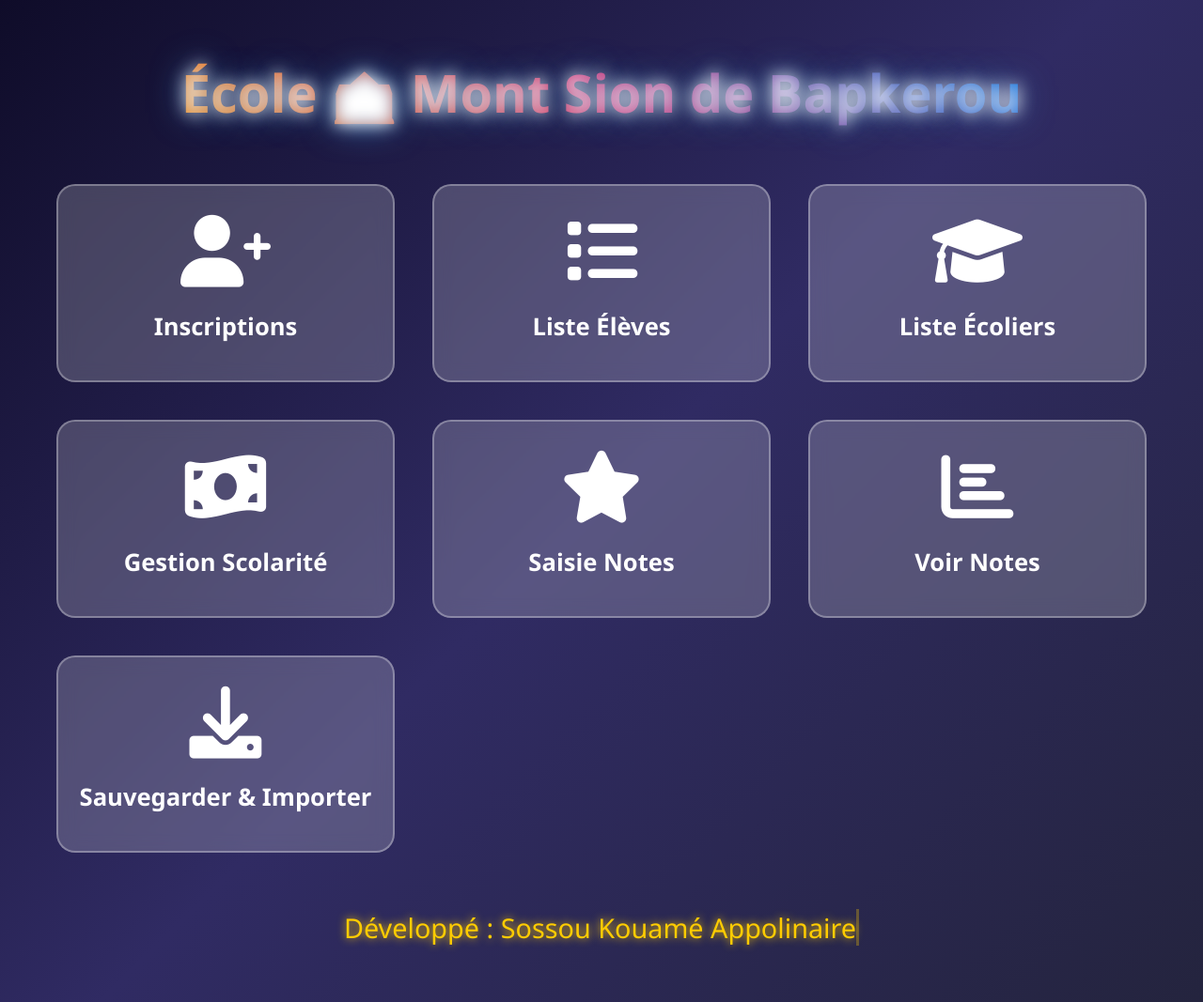
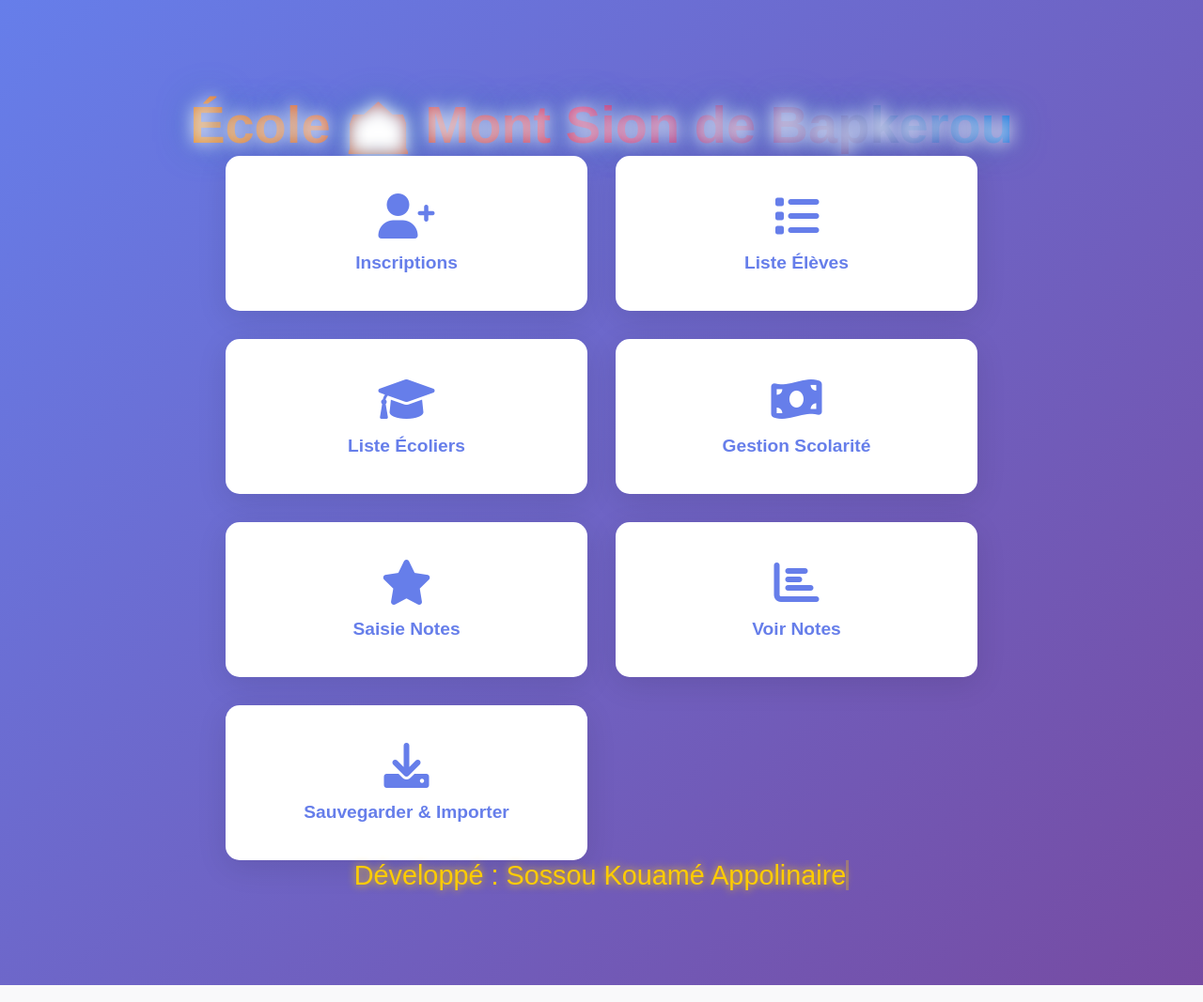
Before and after one commit to appolinair2355/-cole-, a Flask app: page / in a window 1280 px wide. Shown: the whole page at 94% size. Run offline with Flask 3, Linux system fonts and the light colour scheme.

Commit message:
Update style.css

```diff
--- a/static/css/style.css
+++ b/static/css/style.css
@@ -1,28 +1,3 @@
-/* ===== RESET ===== */
-* {
-    margin: 0;
-    padding: 0;
-    box-sizing: border-box;
-}
-
-body {
-    font-family: 'Segoe UI', Tahoma, Geneva, Verdana, sans-serif;
-    background: linear-gradient(135deg, #0f0c29, #302b63, #24243e);
-    color: #fff;
-    min-height: 100vh;
-    display: flex;
-    flex-direction: column;
-    justify-content: space-between;
-}
-
-.container {
-    width: 100%;
-    max-width: 1200px;
-    margin: 0 auto;
-    padding: 20px;
-    flex: 1;
-}
-
 /* ===== NOM DE L'ÉCOLE ===== */
 .school-name {
     text-align: center;
@@ -67,93 +42,183 @@ body {
 @keyframes blink {
     50% { border-color: transparent; }
 }
+* {
+    margin: 0;
+    padding: 0;
+    box-sizing: border-box;
+}
 
-/* ===== BOUTONS GRANDS ET ATTRACTIFS ===== */
+body {
+    font-family: 'Arial', sans-serif;
+    background: linear-gradient(135deg, #667eea 0%, #764ba2 100%);
+    min-height: 100vh;
+    padding: 20px;
+}
+
+.container {
+    max-width: 1200px;
+    margin: 0 auto;
+}
+
+.accueil-container {
+    text-align: center;
+    padding: 40px 20px;
+}
+
+.main-title {
+    color: white;
+    font-size: 3em;
+    margin-bottom: 50px;
+    text-shadow: 2px 2px 4px rgba(0,0,0,0.3);
+}
+
 .buttons-grid {
     display: grid;
-    grid-template-columns: repeat(auto-fit, minmax(320px, 1fr));
-    gap: 40px;
-    margin: 60px 0;
+    grid-template-columns: repeat(auto-fit, minmax(250px, 1fr));
+    gap: 30px;
+    max-width: 800px;
+    margin: 0 auto;
 }
 
 .home-btn {
-    background: rgba(255, 255, 255, 0.2);
-    backdrop-filter: blur(10px);
-    border: 2px solid rgba(255, 255, 255, 0.3);
-    color: #fff;
+    background: white;
+    color: #667eea;
     padding: 40px 20px;
-    border-radius: 20px;
+    border-radius: 15px;
     text-decoration: none;
     display: flex;
     flex-direction: column;
     align-items: center;
     gap: 15px;
-    font-size: 1.6em;
+    font-size: 1.2em;
     font-weight: bold;
-    transition: transform 0.4s ease, box-shadow 0.4s ease;
-    animation: fadeInUp 1s ease-in-out;
+    box-shadow: 0 8px 32px rgba(0,0,0,0.1);
+    transition: all 0.3s ease;
 }
 
 .home-btn:hover {
-    transform: translateY(-10px) scale(1.05);
-    box-shadow: 0 20px 40px rgba(255, 255, 255, 0.3);
-    background: rgba(255, 255, 255, 0.3);
+    transform: translateY(-5px);
+    box-shadow: 0 12px 40px rgba(0,0,0,0.2);
 }
 
 .home-btn i {
-    font-size: 3em;
-    animation: bounce 2s infinite;
+    font-size: 2.5em;
 }
 
-@keyframes bounce {
-    0%, 20%, 50%, 80%, 100% { transform: translateY(0); }
-    40% { transform: translateY(-10px); }
-    60% { transform: translateY(-5px); }
-}
-
-@keyframes fadeInUp {
-    from {
-        opacity: 0;
-        transform: translateY(40px);
-    }
-    to {
-        opacity: 1;
-        transform: translateY(0);
-    }
-}
-
-/* ===== FORMULAIRES & TABLEAUX ===== */
-.form-container,
-.table-container {
-    background: rgba(255, 255, 255, 0.15);
-    backdrop-filter: blur(15px);
-    border: 1px solid rgba(255, 255, 255, 0.2);
+.form-container {
+    background: white;
     padding: 40px;
-    border-radius: 20px;
-    margin: 40px auto;
-    max-width: 1000px;
+    border-radius: 15px;
+    box-shadow: 0 10px 40px rgba(0,0,0,0.1);
+    max-width: 600px;
+    margin: 0 auto;
 }
 
 .form-title {
-    color: #fff;
+    color: #667eea;
     text-align: center;
     margin-bottom: 30px;
-    font-size: 2.2em;
+    font-size: 2em;
+}
+
+.form-group {
+    margin-bottom: 20px;
+}
+
+.form-group label {
+    display: block;
+    margin-bottom: 5px;
+    color: #333;
+    font-weight: bold;
+}
+
+.form-group input,
+.form-group select {
+    width: 100%;
+    padding: 12px;
+    border: 1px solid #ddd;
+    border-radius: 8px;
+    font-size: 16px;
+}
+
+.btn {
+    background: #667eea;
+    color: white;
+    padding: 12px 30px;
+    border: none;
+    border-radius: 8px;
+    cursor: pointer;
+    font-size: 16px;
+    transition: background 0.3s;
+}
+
+.btn:hover {
+    background: #764ba2;
+}
+
+.success-message {
+    background: #d4edda;
+    color: #155724;
+    padding: 15px;
+    border-radius: 8px;
+    margin-bottom: 20px;
+    text-align: center;
+}
+
+.table-container {
+    background: white;
+    padding: 20px;
+    border-radius: 15px;
+    box-shadow: 0 10px 40px rgba(0,0,0,0.1);
+    overflow-x: auto;
 }
 
 table {
     width: 100%;
-    color: #fff;
     border-collapse: collapse;
-    font-size: 1.1em;
 }
 
 th, td {
-    padding: 15px;
-    border-bottom: 1px solid rgba(255, 255, 255, 0.2);
+    padding: 12px;
+    text-align: left;
+    border-bottom: 1px solid #ddd;
 }
 
 th {
-    background: rgba(255, 255, 255, 0.1);
-    font-size: 1.2em;
-          }
+    background-color: #667eea;
+    color: white;
+}
+
+.payment-input {
+    width: 100px;
+    padding: 5px;
+    border: 1px solid #ddd;
+    border-radius: 4px;
+}
+
+.payment-btn {
+    background: #28a745;
+    color: white;
+    padding: 5px 10px;
+    border: none;
+    border-radius: 4px;
+    cursor: pointer;
+    margin-left: 5px;
+}
+
+.note-input {
+    width: 60px;
+    padding: 5px;
+    border: 1px solid #ddd;
+    border-radius: 4px;
+}
+
+@media (max-width: 768px) {
+    .buttons-grid {
+        grid-template-columns: 1fr;
+    }
+
+    .main-title {
+        font-size: 2em;
+    }
+}
```
